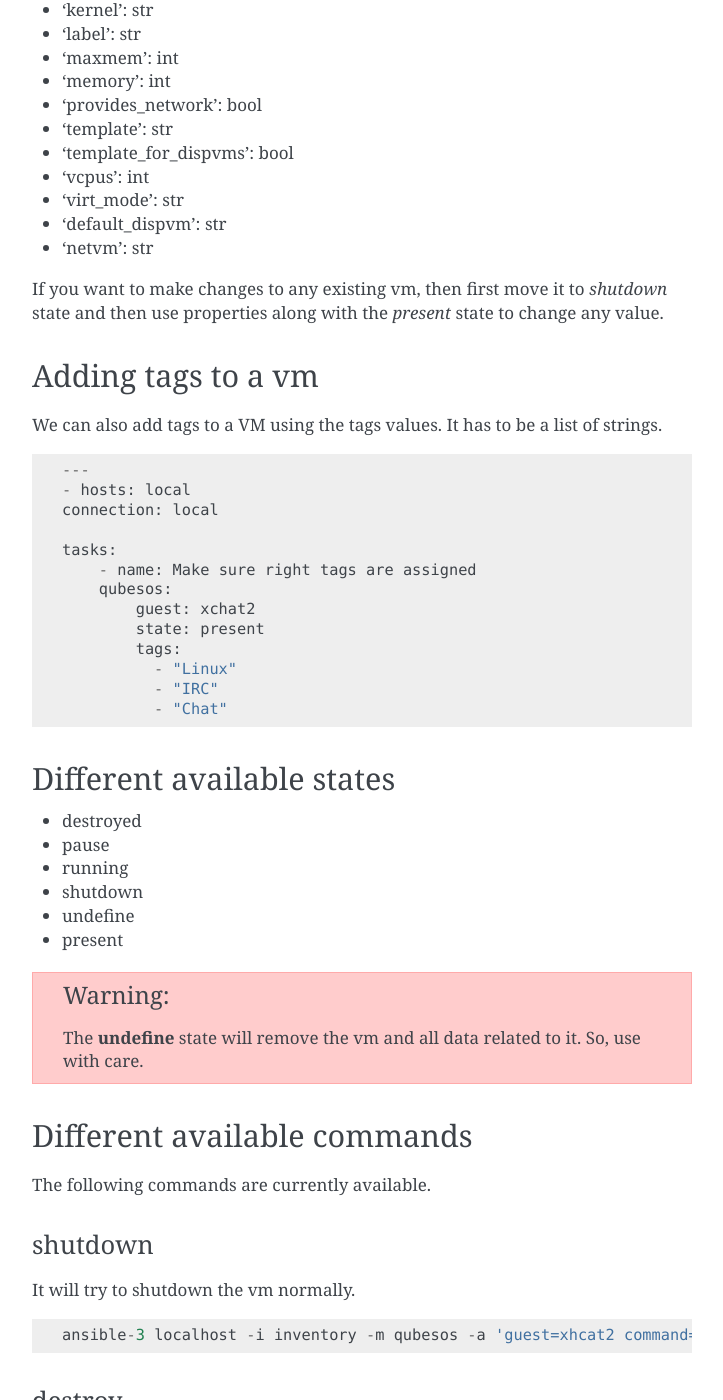
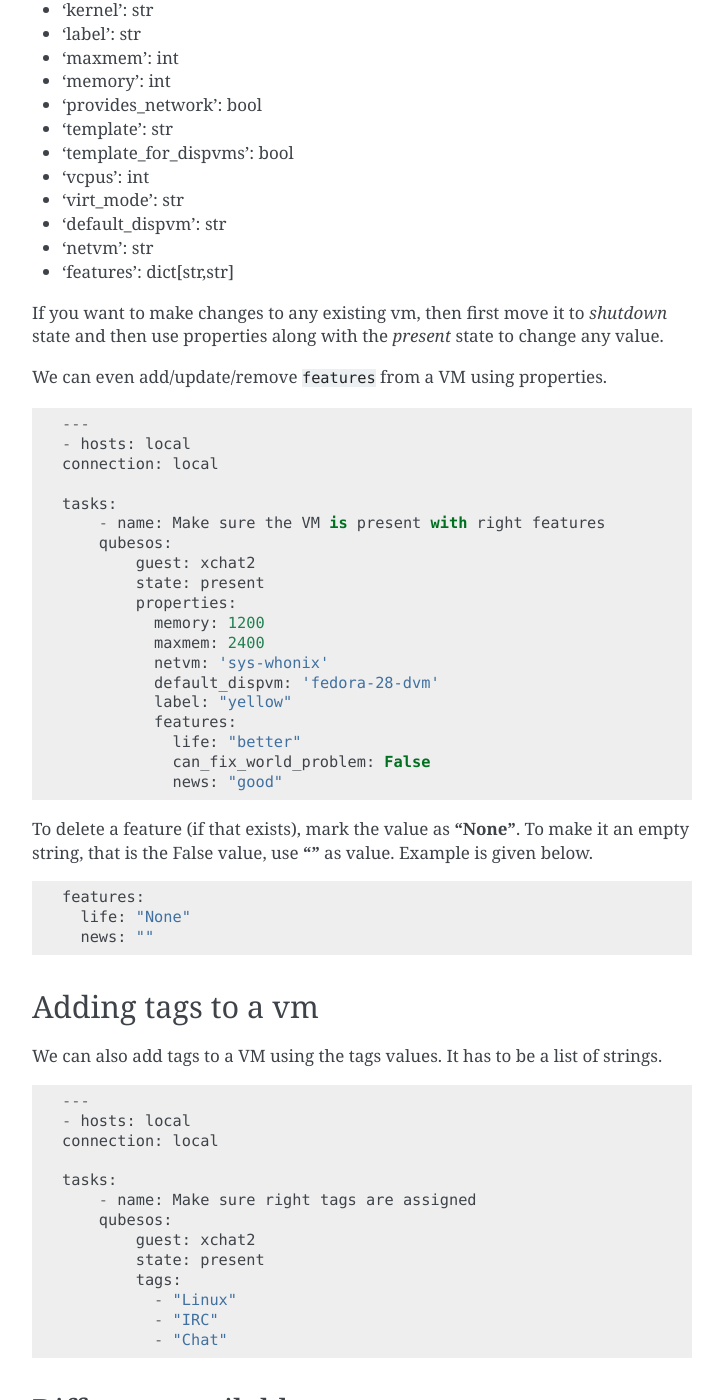
Before and after one commit to kushaldas/qubes_ansible, a Sphinx documentation site: the page built from docs/examples.rst, in a window 1280 px wide and 1400 px high, scrolled down 2147 px. Shown: the whole window, without its empty margins (388-1111 px from the left). Built offline with Sphinx 7.4.7, drawn with Linux system fonts in a browser that asks for light colours.

Commit message:
Adds features as properties in VMs

```diff
--- a/docs/examples.rst
+++ b/docs/examples.rst
@@ -109,11 +109,48 @@ The following are the different available properties and their data type.
 - 'virt_mode': str
 - 'default_dispvm': str
 - 'netvm': str
+- 'features': dict[str,str]
 
 
 If you want to make changes to any existing vm, then first move it to *shutdown*
 state and then use properties along with the *present* state to change any
 value.
+
+We can even add/update/remove ``features`` from a VM using properties.
+
+::
+
+    ---
+    - hosts: local
+    connection: local
+
+    tasks:
+        - name: Make sure the VM is present with right features
+        qubesos:
+            guest: xchat2
+            state: present
+            properties:
+              memory: 1200
+              maxmem: 2400
+              netvm: 'sys-whonix'
+              default_dispvm: 'fedora-28-dvm'
+              label: "yellow"
+              features:
+                life: "better"
+                can_fix_world_problem: False
+                news: "good"
+
+
+To delete a feature (if that exists), mark the value as **"None"**. To make it
+an empty string, that is the False value, use **""** as value. Example is given
+below.
+
+::
+
+    features:
+      life: "None"
+      news: ""
+
 
 Adding tags to a vm
 -------------------
```
Also changed, not shown: 1 other file.
